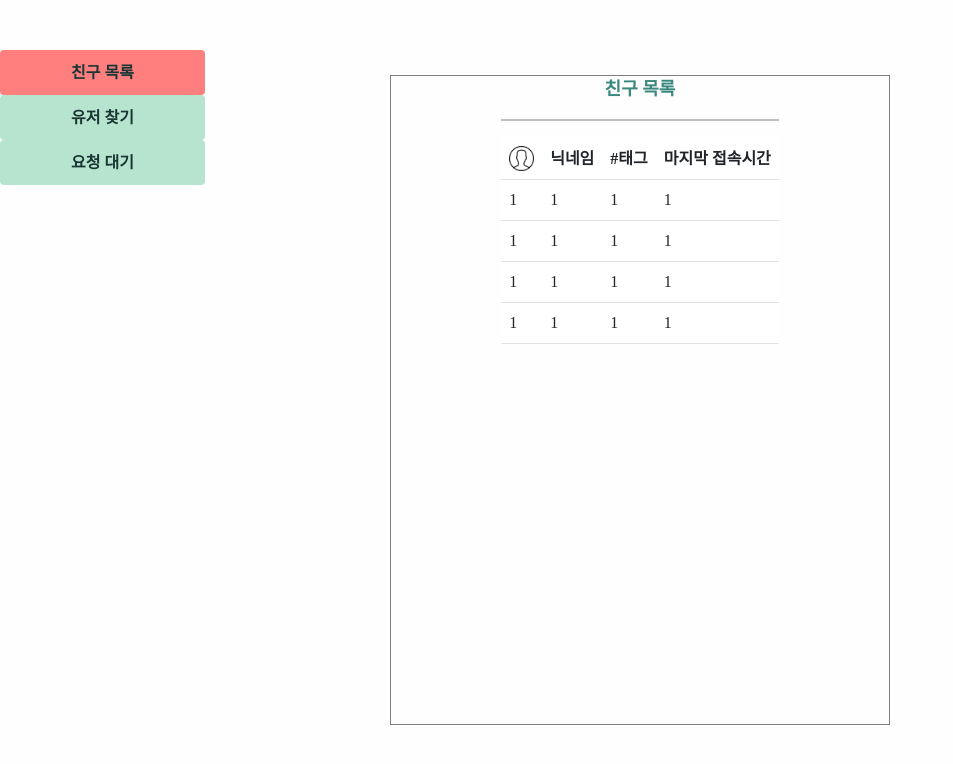
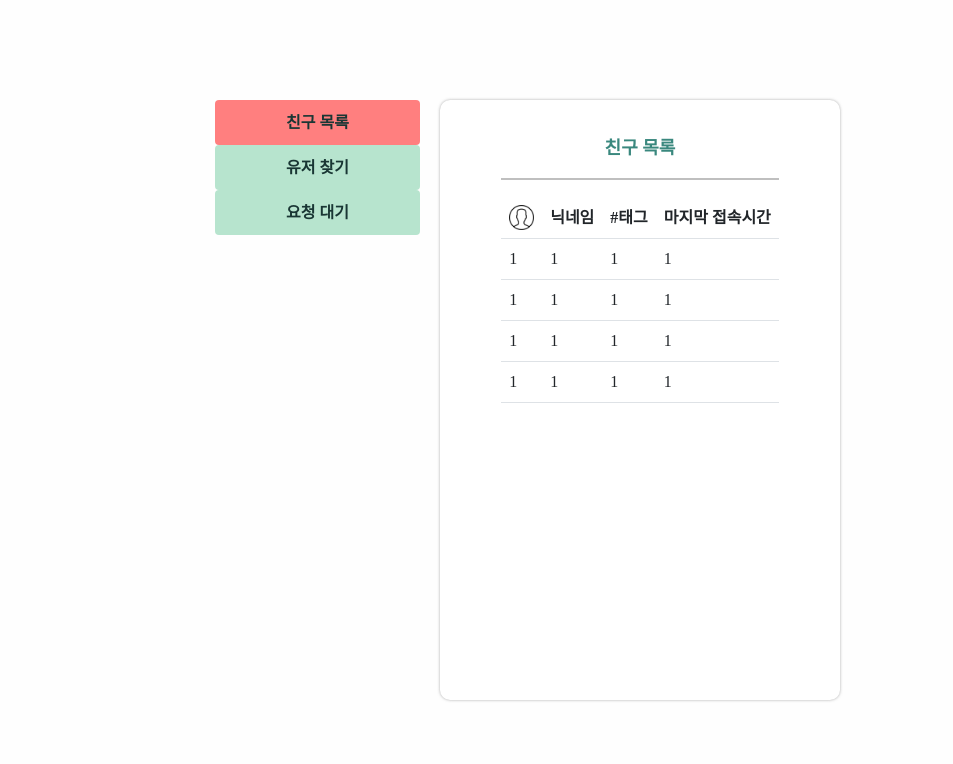
Before and after one commit to SYR120/soft, a website: page front/friend_pop.html in a window 1280 px wide. Shown: the whole page, without its empty margins (0-953 px from the left). Drawn offline with Linux system fonts and the light colour scheme; a web font is replaced by a local one.

Commit message:
오류 수정

```diff
--- a/front/css/styles.css
+++ b/front/css/styles.css
@@ -200,8 +200,8 @@ body {
 }
 
 .modal2 {
-    width: 800px;
-    height: 800px;
+    width: 900px;
+    height: 900px;
     padding: 20px;
     border-radius: 8px;
     box-shadow: 0 4px 12px rgba(0,0,0,0.2);
@@ -230,14 +230,23 @@ dialog.modal2[open] {
     background: rgba(0,0,0,0.4);
 }
 
-.box11{
+.box_friend {
     position: absolute;
     border: 1px solid gray;
-    height: 650px;
-    width: 500px;
+    height: 600px;
+    width: 400px;
+    top: 50%;
+    left: 50%;
+    transform: translate(-50%, -50%);
     display: flex;
     flex-direction: column;
+    justify-content: flex-start;
     align-items: center;
+    border-radius: 10px;
+    border: none;
+    box-shadow : 0px 0px 3px rgba(150, 150, 150, 0.8);
+    background-color: white;
+    padding-top: 35px;
 }
 .box8{
     border: 1px solid gray;
@@ -262,6 +271,7 @@ dialog.modal2[open] {
     background-color: rgb(255,127,127);
 }
 
+
 .box13{
     position: absolute;
     border: 1px solid gray;
--- a/front/friend_pop.html
+++ b/front/friend_pop.html
@@ -7,18 +7,25 @@
     <link rel="stylesheet" href="css/bootstrap.css" />
     <link rel="stylesheet" href="css/styles.css">
     <style>
-        .box11{
+        .box_friend {
             position: absolute;
             border: 1px solid gray;
-            height: 650px;
-            width: 500px;
+            height: 600px;
+            width: 400px;
             top: 50%;
             left: 50%;
             transform: translate(-50%, -50%);
             display: flex;
             flex-direction: column;
+            justify-content: flex-start;
             align-items: center;
+            border-radius: 10px;
+            border: none;
+            box-shadow : 0px 0px 3px rgba(150, 150, 150, 0.8);
+            background-color: white;
+            padding-top: 35px;
         }
+
         .box8{
             border: 1px solid gray;
             height: 400px;
@@ -28,9 +35,9 @@
         }
 
         .middle11 {
-            position: relative;
-            width: 100%;
-            height: 700px;
+            position: absolute;
+            height: 600px;
+            width: 850px;
         }
         .button_find2 {
                     background-color:rgb(227, 227, 227);
@@ -50,11 +57,8 @@
 
     </style>
 </head>
-<body>
+<body class="mid">
     <div class="middle11">
-        <div style="align-content: center;">
-            <div style="display: flex;">
-                <div style="flex-direction: column;">
         <div>
             <button class="button_final" onclick="Watchdiv('1')">친구 목록</button>
         </div>
@@ -65,10 +69,9 @@
             <button class="button_final" onclick="Watchdiv('3')">요청 대기</button>
         </div>
     </div>
-            </div>
-            <div class="box11">
+    <div>
+        <div class="box_friend">
             <div id="1">
-
                 <div class="green" style="text-align: center;">친구 목록</div>
                 <div style="width: 100%;">
                     <hr style="border: 1px solid rgb(0, 0, 0); "/>
@@ -214,7 +217,6 @@
             </div>
         </div>
     </div>
-    </div>
 </body>
 </html>
 
```
Also changed, not shown: front/approot.js (+17 -12 lines), front/profile.html (+1 -1 lines), front/worklist.html (+26 -2 lines). Lines whose indentation alone changed are shown as unchanged.
